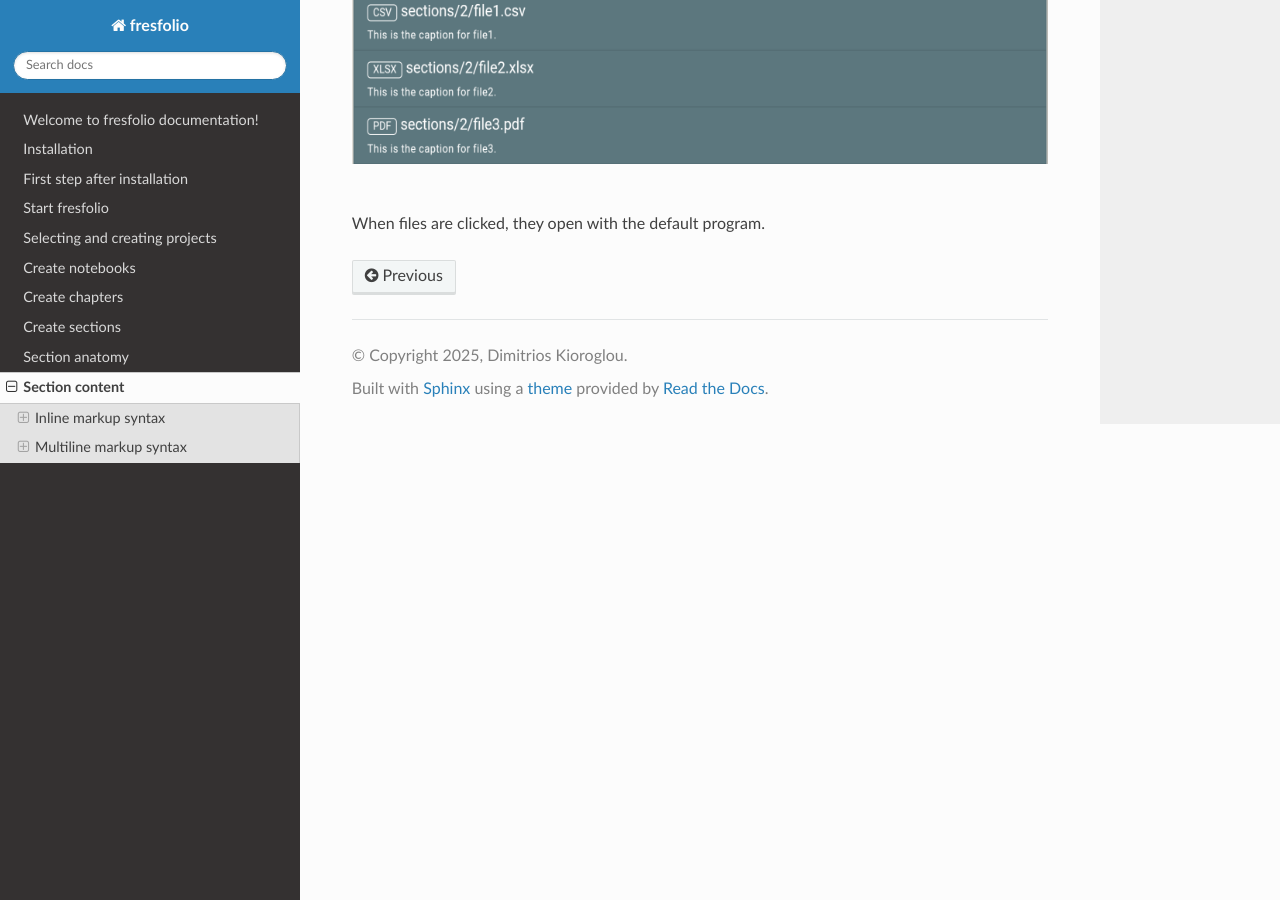
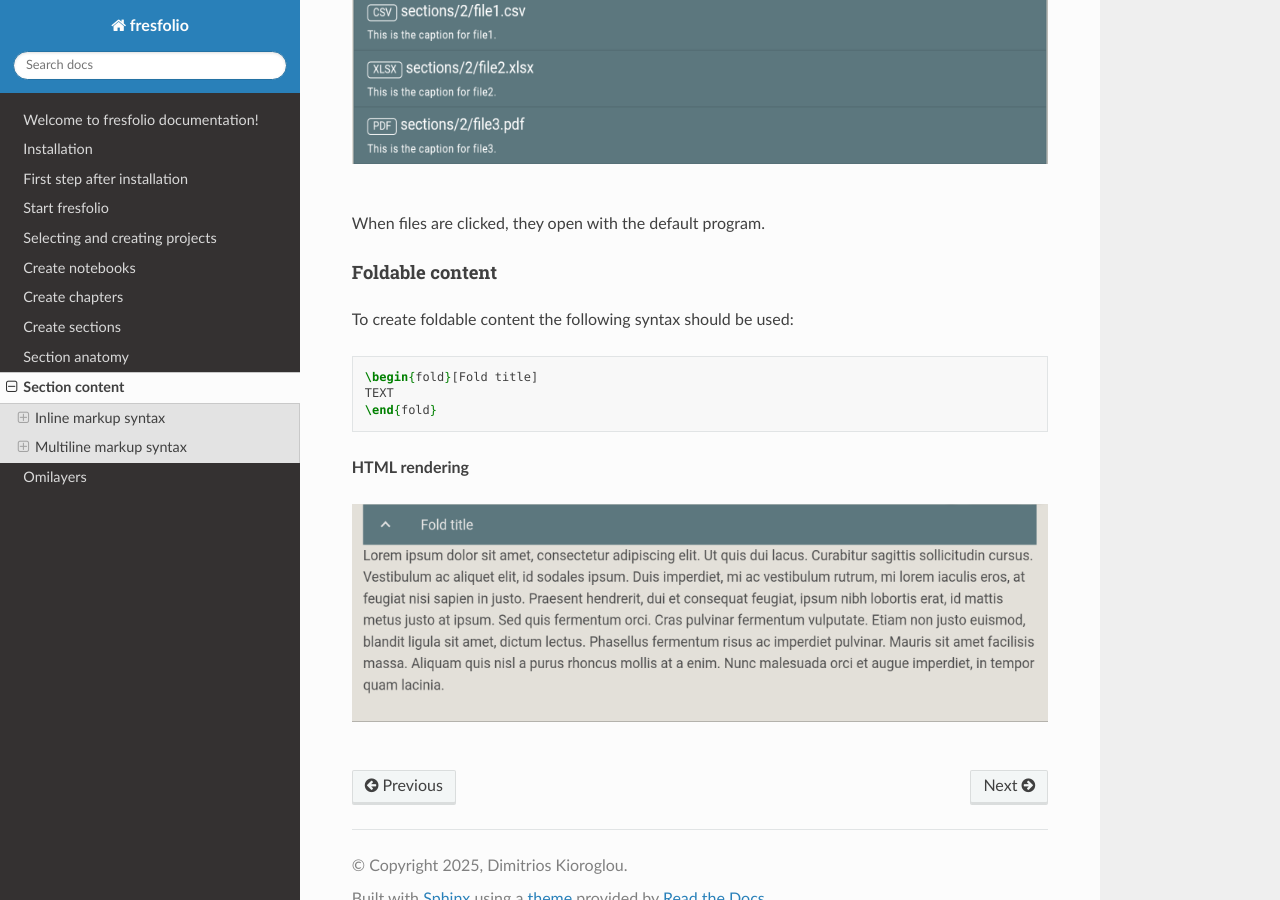
Before and after one commit to dkioroglou/fresfolio, a Sphinx documentation site: the page built from docs/section_content.rst, in a window 1280 px wide and 900 px high, scrolled down 6507 px. Built offline with Sphinx 7.4.7 and the Read the Docs theme 3.1.0, drawn with Linux system fonts in a browser that asks for light colours.

Commit message:
Working on documentation

```diff
--- a/docs/create_project.rst
+++ b/docs/create_project.rst
@@ -49,7 +49,7 @@ When creating a new project, *fresfolio* creates the following file structure fo
     ├── project.db
     └── sections
 
-* ``project.db`` is a SQLite database where *fresfolio* will store the created notebooks, chapters and sections.
+* ``project.db`` is a SQLite database where *fresfolio* will store the created notebooks, chapters and sections of the project.
 * The directory ``sections`` is explained in :ref:`Section anatomy`.
 
 The user can create any directory within the project directory.
--- a/docs/index.rst
+++ b/docs/index.rst
@@ -16,6 +16,7 @@ Welcome to fresfolio documentation!
    creating_notebooks_chapters_and_sections
    section_anatomy
    section_content
+   omilayers
 
 |br|
 
--- a/docs/installation.rst
+++ b/docs/installation.rst
@@ -8,6 +8,7 @@ To install *fresfolio* run:
     pip install fresfolio
 
 
+.. _Optional packages:
 
 Optional packages
 -----------------
--- a/docs/section_anatomy.rst
+++ b/docs/section_anatomy.rst
@@ -51,4 +51,4 @@ To the right the following are visible:
 
   * **View section directory tree**: when pressed, a dialog pops-up showing the file structure of the section's directory.
   * **Upload files**: when pressed, a dialog pops-up to upload files to the section's directory. Note that this will copy the uploaded file from its location to the section's directory. This option is especially useful for broadcasting.
-* 3rd button can be used to edit the section's content.
+* The 3rd button when pressed an editor appears, allowing the user to modify the section’s content.
--- a/docs/section_content.rst
+++ b/docs/section_content.rst
@@ -335,3 +335,24 @@ Files can have the following options:
 |br|
 
 When files are clicked, they open with the default program.
+
+Foldable content
+^^^^^^^^^^^^^^^^
+
+To create foldable content the following syntax should be used:
+
+.. code-block:: latex
+
+   \begin{fold}[Fold title]
+   TEXT
+   \end{fold}
+
+**HTML rendering**
+
+.. image:: images/fold_rendering.png
+   :width: 854
+   :height: 218
+   :alt: fold_rendering
+   :align: center
+
+|br|
```
Also changed, not shown: docs/omilayers.rst (added, +111 -0 lines), docs/images/fold_rendering.png (added), docs/images/omilayers_rendering_1.png (added), docs/images/omilayers_rendering_2.png (added), docs/images/omilayers_rendering_3.png (added), docs/images/omilayers_rendering_4.png (added), docs/images/omilayers_rendering_5.png (added), docs/images/omilayers_rendering_6.png (added).
